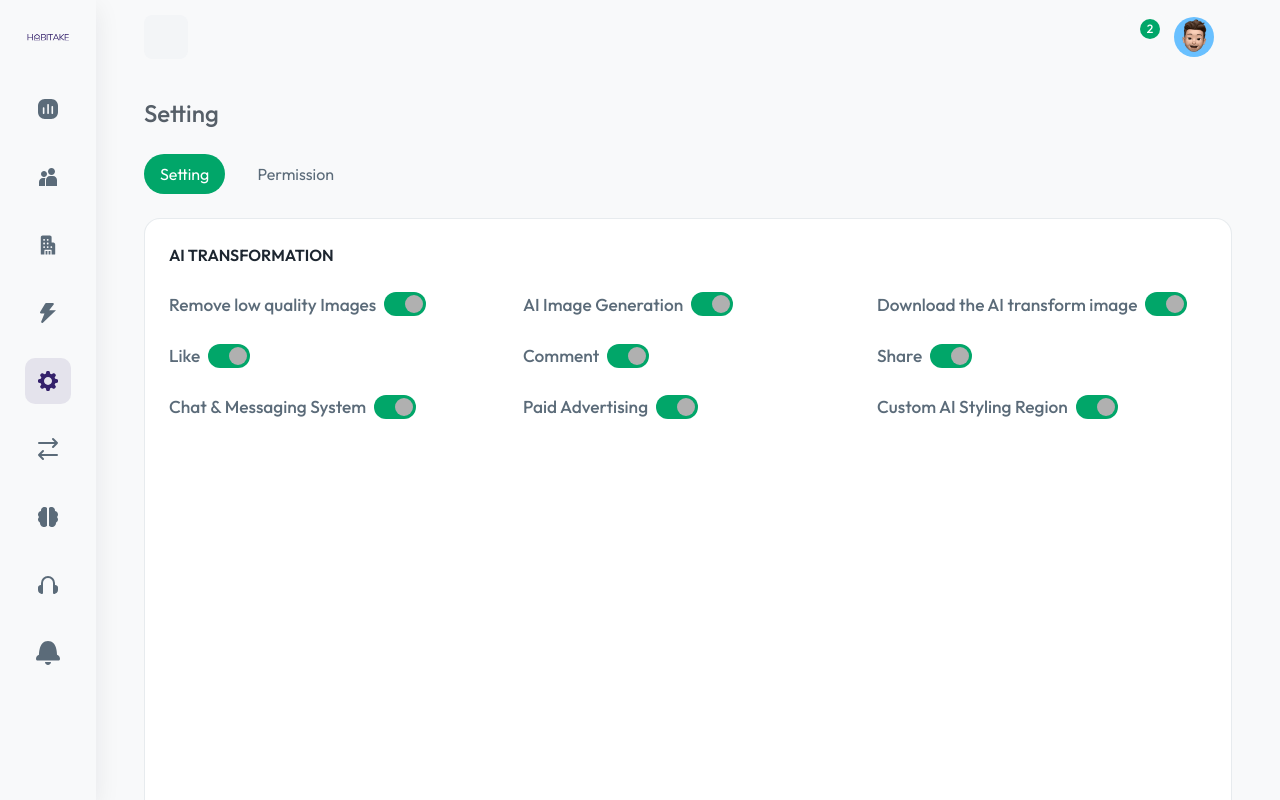
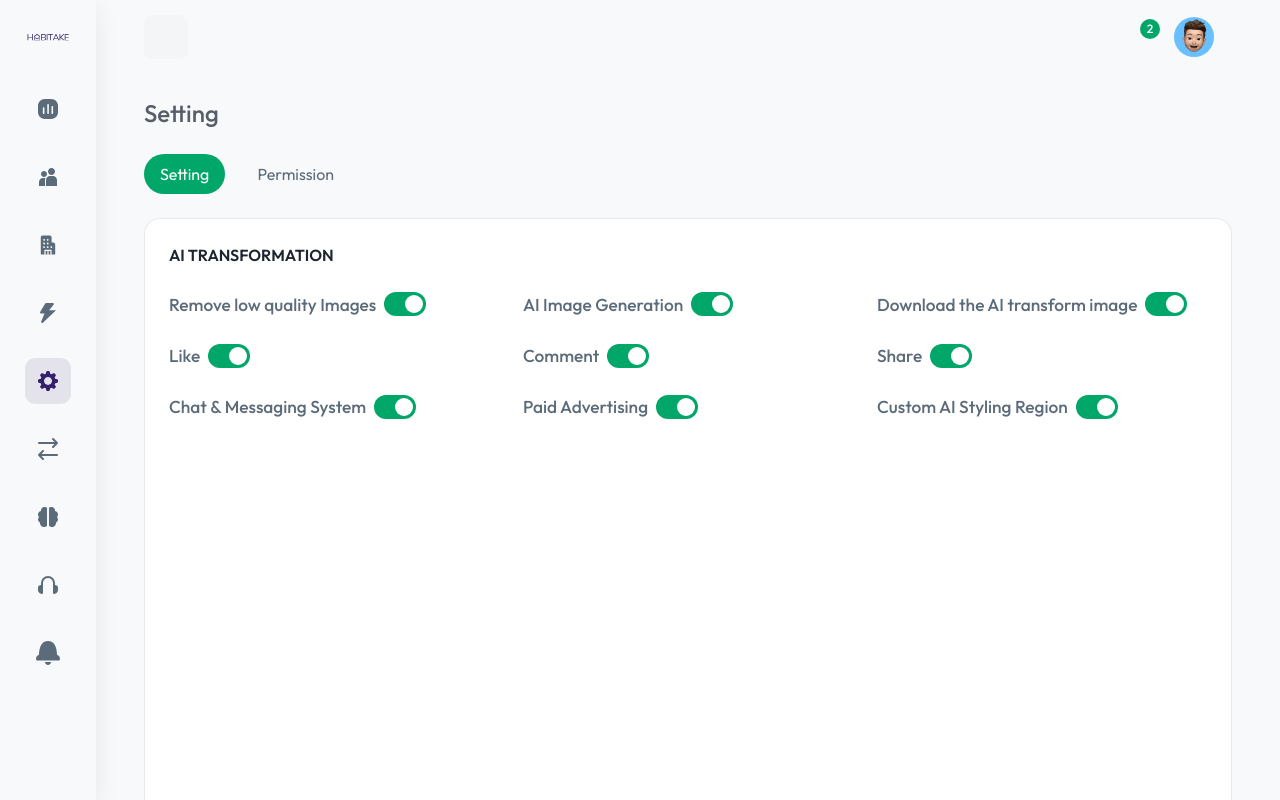
Before and after one commit to kinja-sakaria/local-habitake-admin-panel, a React (Vite) app: page /setting in a window 1280 px wide. Shown: the top 800 px of the page. Built offline with nearby package versions, Linux system fonts and the light colour scheme; some icons are missing.

Commit message:
fixed the settings toggel  color

```diff
--- a/src/index.css
+++ b/src/index.css
@@ -38,7 +38,7 @@
   width: 18px;
   left: 3px;
   bottom: 3px;
-  background-color: #B0B0B0;
+  background-color: white;
   transition: 0.4s;
   border-radius: 50%;
 }
```
